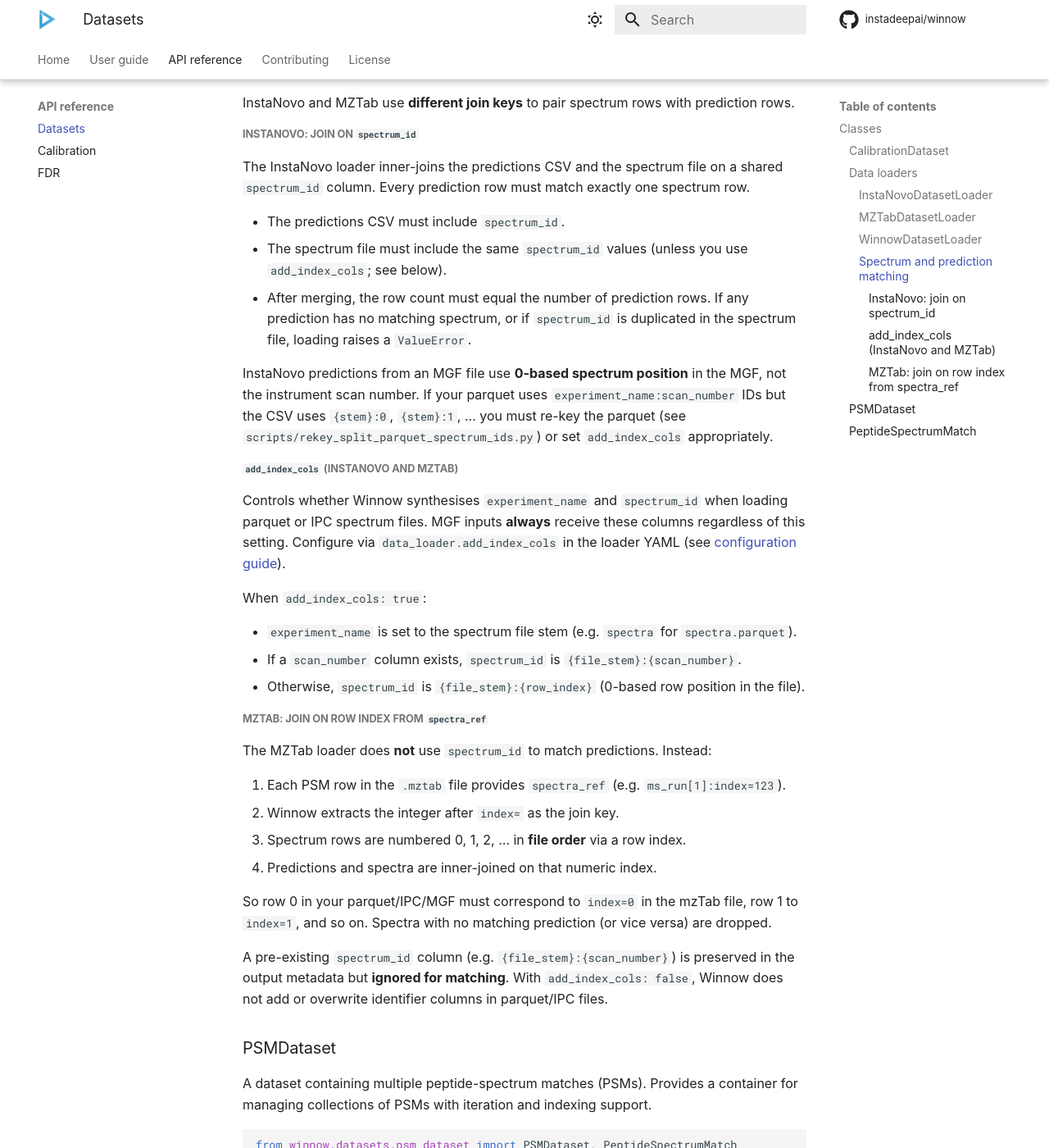
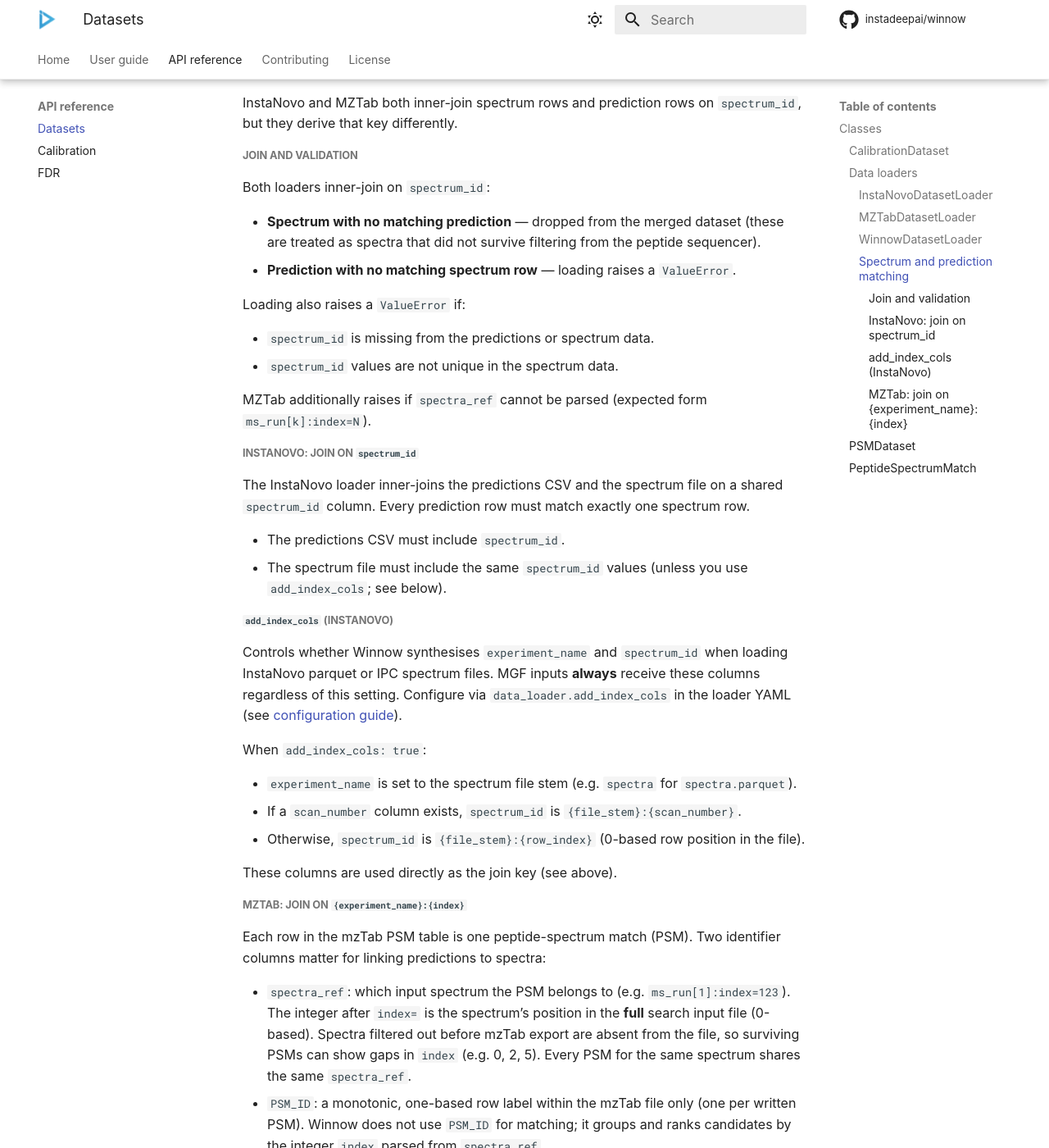
Before and after one commit to instadeepai/winnow, an MkDocs documentation site: the page built from docs/api/datasets.md, in a window 1280 px wide and 1400 px high, scrolled down 2095 px. Shown: the whole window at 82% size. Built offline with MkDocs 1.6.1 and Material for MkDocs 9.7.7, drawn with Linux system fonts in a browser that asks for light colours; some web fonts are replaced; comment, search, counter and statistics services are not loaded; some of the changed text lies outside the part shown.

Commit message:
docs: explain MZTab spectra_ref matching and loader join rules

```diff
--- a/docs/api/datasets.md
+++ b/docs/api/datasets.md
@@ -92,7 +92,21 @@
 
 #### Spectrum and prediction matching
 
-InstaNovo and MZTab use **different join keys** to pair spectrum rows with prediction rows.
+InstaNovo and MZTab both inner-join spectrum rows and prediction rows on `spectrum_id`, but they derive that key differently.
+
+##### Join and validation
+
+Both loaders inner-join on `spectrum_id`:
+
+- **Spectrum with no matching prediction** — dropped from the merged dataset (these are treated as spectra that did not survive filtering from the peptide sequencer).
+- **Prediction with no matching spectrum row** — loading raises a `ValueError`.
+
+Loading also raises a `ValueError` if:
+
+- `spectrum_id` is missing from the predictions or spectrum data.
+- `spectrum_id` values are not unique in the spectrum data.
+
+MZTab additionally raises if `spectra_ref` cannot be parsed (expected form `ms_run[k]:index=N`).
 
 ##### InstaNovo: join on `spectrum_id`
 
@@ -100,13 +114,10 @@
 
 - The predictions CSV must include `spectrum_id`.
 - The spectrum file must include the same `spectrum_id` values (unless you use `add_index_cols`; see below).
-- After merging, the row count must equal the number of prediction rows. If any prediction has no matching spectrum, or if `spectrum_id` is duplicated in the spectrum file, loading raises a `ValueError`.
 
-InstaNovo predictions from an MGF file use **0-based spectrum position** in the MGF, not the instrument scan number. If your parquet uses `experiment_name:scan_number` IDs but the CSV uses `{stem}:0`, `{stem}:1`, ... you must re-key the parquet (see `scripts/rekey_split_parquet_spectrum_ids.py`) or set `add_index_cols` appropriately.
+##### `add_index_cols` (InstaNovo)
 
-##### `add_index_cols` (InstaNovo and MZTab)
-
-Controls whether Winnow synthesises `experiment_name` and `spectrum_id` when loading parquet or IPC spectrum files. MGF inputs **always** receive these columns regardless of this setting. Configure via `data_loader.add_index_cols` in the loader YAML (see [configuration guide](../configuration.md#data-loader-configs)).
+Controls whether Winnow synthesises `experiment_name` and `spectrum_id` when loading InstaNovo parquet or IPC spectrum files. MGF inputs **always** receive these columns regardless of this setting. Configure via `data_loader.add_index_cols` in the loader YAML (see [configuration guide](../configuration.md#data-loader-configs)).
 
 When `add_index_cols: true`:
 
@@ -114,18 +125,26 @@
 - If a `scan_number` column exists, `spectrum_id` is `{file_stem}:{scan_number}`.
 - Otherwise, `spectrum_id` is `{file_stem}:{row_index}` (0-based row position in the file).
 
-##### MZTab: join on row index from `spectra_ref`
+These columns are used directly as the join key (see above).
 
-The MZTab loader does **not** use `spectrum_id` to match predictions. Instead:
+##### MZTab: join on `{experiment_name}:{index}`
 
-1. Each PSM row in the `.mztab` file provides `spectra_ref` (e.g. `ms_run[1]:index=123`).
-2. Winnow extracts the integer after `index=` as the join key.
-3. Spectrum rows are numbered 0, 1, 2, … in **file order** via a row index.
-4. Predictions and spectra are inner-joined on that numeric index.
+Each row in the mzTab PSM table is one peptide-spectrum match (PSM). Two identifier columns matter for linking predictions to spectra:
 
-So row 0 in your parquet/IPC/MGF must correspond to `index=0` in the mzTab file, row 1 to `index=1`, and so on. Spectra with no matching prediction (or vice versa) are dropped.
+- `spectra_ref`: which input spectrum the PSM belongs to (e.g. `ms_run[1]:index=123`). The integer after `index=` is the spectrum’s position in the **full** search input file (0-based). Spectra filtered out before mzTab export are absent from the file, so surviving PSMs can show gaps in `index` (e.g. 0, 2, 5). Every PSM for the same spectrum shares the same `spectra_ref`.
+- `PSM_ID`: a monotonic, one-based row label within the mzTab file only (one per written PSM). Winnow does not use `PSM_ID` for matching; it groups and ranks candidates by the integer `index` parsed from `spectra_ref`.
 
-A pre-existing `spectrum_id` column (e.g. `{file_stem}:{scan_number}`) is preserved in the output metadata but **ignored for matching**. With `add_index_cols: false`, Winnow does not add or overwrite identifier columns in parquet/IPC files.
+The MZTab loader inner-joins spectrum rows and PSM rows on `spectrum_id` in `{experiment_name}:{index}` form, matching InstaNovo’s namespaced ID convention:
+
+1. `experiment_name` is the spectrum file stem (`Path(data_path).stem`).
+2. Winnow parses `index` from each PSM’s `spectra_ref` and sets `spectrum_id` to `{experiment_name}:{index}` (e.g. `spectra:123`). The integer `index` column is retained for beam grouping and sorting within each spectrum.
+3. Spectrum rows receive `spectrum_id = {experiment_name}:{N}` where *N* is 0-based **file row order** in your spectrum input, not instrument scan number.
+4. Any pre-existing `experiment_name` or `spectrum_id` columns in the input file are replaced.
+5. Predictions and spectra are inner-joined on `spectrum_id`.
+
+This is always applied for parquet, IPC, and MGF inputs; there is no config flag.
+
+Use the **same** input file in the **same** order Casanovo indexed.
 
 ### PSMDataset
 
```
Also changed, not shown: docs/configuration.md (+13 -5 lines).
